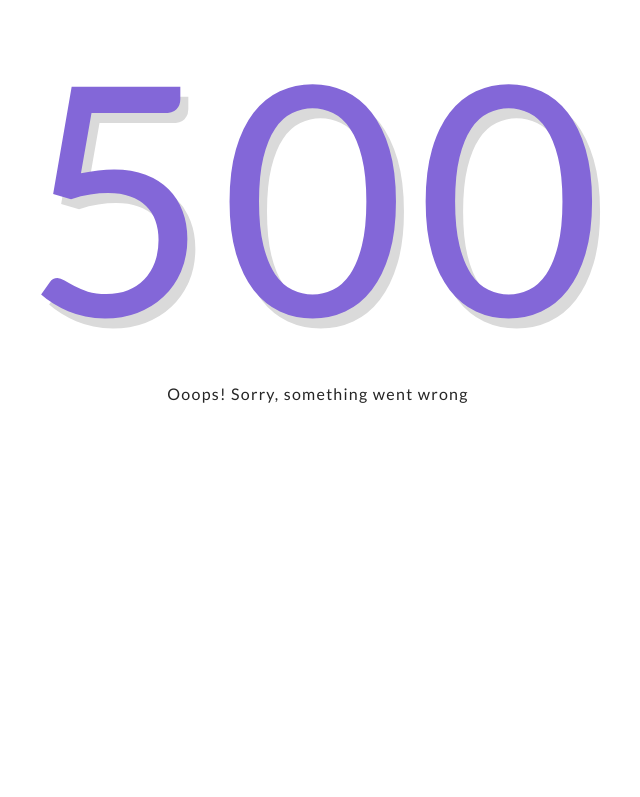
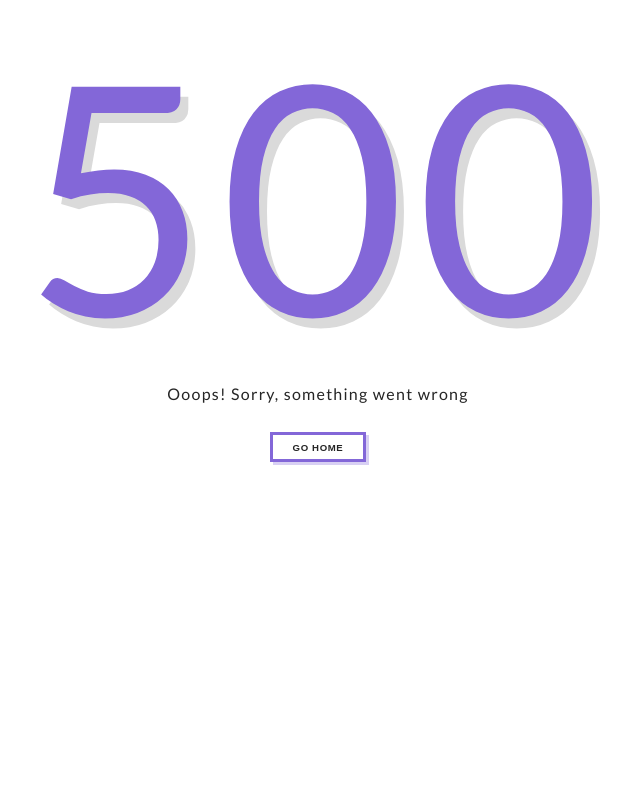
Before and after one commit to ElvedinS96/auction-frontend, a React (Create React App) app: page /500 in a window 1280 px wide. Shown: the top 797 px of the page, without its empty margins (322-962 px from the left). Built offline with nearby package versions, Linux system fonts and the light colour scheme.

Commit message:
Fix bugs 02 03 04 08

```diff
--- a/src/Components/Error/InternalServerError.jsx
+++ b/src/Components/Error/InternalServerError.jsx
@@ -7,6 +7,7 @@ const InternalServerError = ({ ...props }) => {
         <div>
             <div className="status-code">500</div>
             <div className="err-page-msg">Ooops! Sorry, something went wrong</div>
+            <div className="err-page-btn"><button className="basic-button error-button" type="btn" onClick={() => window.location.href = "/"}>GO HOME</button></div>
         </div>
     );
 }
--- a/src/Components/Error/NotFound.jsx
+++ b/src/Components/Error/NotFound.jsx
@@ -7,6 +7,7 @@ const NotFound = ({ ...props }) => {
         <div>
             <div className="status-code">404</div>
             <div className="err-page-msg">Ooops! Looks like the page is Not Found</div>
+            <div className="err-page-btn"><button className="basic-button error-button" type="btn" onClick={() => window.location.href = "/"}>GO HOME</button></div>
         </div>
     );
 }
--- a/src/Components/Product/Bidding.jsx
+++ b/src/Components/Product/Bidding.jsx
@@ -75,7 +75,7 @@ const Bidding = ({ ...props }) => {
             <div className="bidding">
                 <div className="bidding-field">
                     <GenericField type="number" className="bid-input" onChange={props.inputOnChange} disabled={disabled} />
-                    <button type="btn" onClick={props.onClick} disabled={disabled}>PLACE BID <span className="bid-arrow">&#10095;</span></button>
+                    <button className="basic-button" type="btn" onClick={props.onClick} disabled={disabled}>PLACE BID <span className="bid-arrow">&#10095;</span></button>
                 </div>
                 <label>Enter ${highestBid + 1}.00 or more</label>
             </div>
--- a/src/Components/StatusBar/StatusBar.jsx
+++ b/src/Components/StatusBar/StatusBar.jsx
@@ -1,12 +1,14 @@
 import React from "react";
 import { useState } from "react";
 import { useEffect } from "react";
+import { useHistory } from "react-router-dom";
 import "../../index.css"
 
 const StatusBar = ({ statusMessage, href, refText, ...props }) => {
 
     const [message, setMessage] = useState("")
     const [style, setStyle] = useState("")
+    const history = useHistory()
 
     useEffect(() => {
         const interval = setInterval(() => {
@@ -27,7 +29,7 @@ const StatusBar = ({ statusMessage, href, refText, ...props }) => {
     return (
         <div className={style}>
             <div className="status-content">
-                <div>{message} <a href={href}>{refText}</a></div>
+                <div>{message} <button onClick={() => history.push(href, { from: 'registration' })}>{refText}</button></div>
             </div>
         </div>
     );
--- a/src/index.css
+++ b/src/index.css
@@ -294,6 +294,17 @@ max-height: 35%;
   justify-content: space-between;
 }
 
+.status-content button {
+  background: none;
+	color: inherit;
+	border: none;
+	padding: 0;
+  font: inherit;
+	cursor: pointer;
+  outline: inherit;
+  font-style: italic;
+}
+
 .status-success {
   color: #417505;
 }
@@ -398,7 +409,10 @@ padding-top: 1em;
 
 .product-right button {
   margin-left: 1.5em;
-  padding: 0.7em 2em 0.7em 2em;
+}
+
+.basic-button {
+padding: 0.7em 2em 0.7em 2em;
   background: #FFFFFF;
   border: 3px solid #8367D8;
   box-shadow: 3px 3px 0 0 rgba(131,103,216,0.31);
@@ -406,6 +420,16 @@ padding-top: 1em;
   letter-spacing: 0.63px;
   font-weight: bold;
   font-size: 0.6em;
+}
+
+.error-button {
+  margin-top: 3em;
+  margin-bottom: 4em;
+}
+
+.err-page-btn {
+  display: flex;
+  justify-content: center;
 }
 
 .product-right button:hover {
--- a/src/pages/Authentication/Login.jsx
+++ b/src/pages/Authentication/Login.jsx
@@ -41,7 +41,12 @@ const Login = props => {
         axios.post(url, user)
             .then(response => {
                 document.cookie = "token=" + response.data.token + "; path=/; max-age=6000;"
-                history.goBack()
+                if (history.location.state != null && history.location.state.from == "registration") {
+                    history.push("/")
+                }
+                else {
+                    history.goBack()
+                }
             })
             .catch(error => {
                 setErrorMessage("Invalid username or password")
--- a/src/pages/HeaderFooter/Header.jsx
+++ b/src/pages/HeaderFooter/Header.jsx
@@ -1,4 +1,5 @@
 import React from "react"
+import { useHistory } from "react-router-dom"
 import "../../index.css"
 import tokenExists from "../../Util/tokenExists"
 
@@ -9,6 +10,7 @@ const Header = props => {
         or: "or",
         create: "Create an Account"
     })
+    const history = useHistory()
 
     React.useEffect(() => {
         if (tokenExists()) {
@@ -53,7 +55,13 @@ const Header = props => {
             window.location.href = "/"
         }
         else {
-            window.location.href = "/login"
+            if (window.location.pathname == "/register") {
+                history.push("/login", { from: 'registration' })
+            }
+            else {
+                history.push("/login")
+            }
+
         }
     }
 }
```
